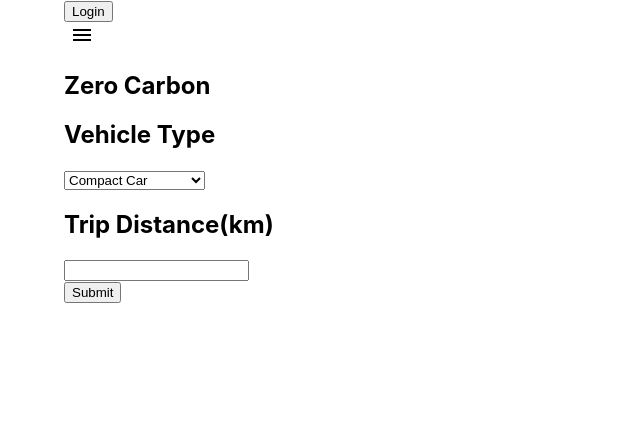
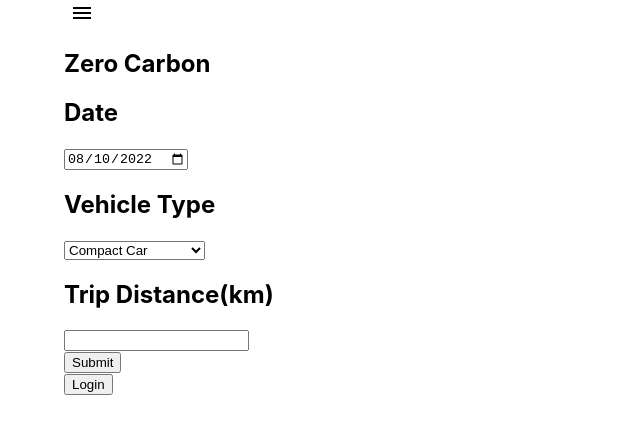
Before and after one commit to Terralings/co2App-frontend, a React (Create React App) app: page / in a window 1280 px wide. Shown: the top 434 px of the page, without its empty margins (0-640 px from the left). Built offline with nearby package versions, Linux system fonts and the light colour scheme; no server answers.

Commit message:
displays data and adds date input field to form

```diff
--- a/src/App.js
+++ b/src/App.js
@@ -41,6 +41,7 @@ function App() {
   const [newForm, setNewForm] = useState({
     // pointA: "",
     // pointB: "",
+    date: "",
     vehTypeInput: "",
     distance: "",
   });
@@ -80,6 +81,7 @@ function App() {
   const getEntry = async () => {
     const token = await user.getIdToken();
     // console.log(token);
+    console.log(user.uid);
     const response = await fetch(URL, {
       method: "GET",
       headers: {
@@ -88,6 +90,7 @@ function App() {
     });
     const data = await response.json();
     setEntry(data);
+    console.log("from get route function: " + entry);
   };
 
   // CREATE ROUTE
@@ -103,6 +106,7 @@ function App() {
       body: JSON.stringify({
         // distance: newForm.distance,
         // carbon: carbonInfo,
+        date: newForm.date.toString(),
         distance: newForm.distance.toString(),
         carbon: carbonInfo.toString(),
         googleId: user.uid.toString(),
@@ -116,20 +120,16 @@ function App() {
     return () => {
       unsubscribe();
     };
-  }, [user]);
+  }, []);
   return (
     <Container>
       <div className="App">
-        {user ? (
-          <button onClick={logout}>Logout</button>
-        ) : (
-          <button onClick={login}>Login</button>
-        )}
         <header>
           <button className="hamburger-icon" onClick={handleClick}>
             <span className="material-symbols-outlined">menu</span>
           </button>
         </header>
+
         <Navigation classState={classState} handleClick={handleClick} />
         <Routes>
           <Route
@@ -159,8 +159,23 @@ function App() {
               />
             }
           />
-          <Route path="/dashboard" element={<Dashboard />} />
+          <Route
+            path="/dashboard"
+            element={
+              <Dashboard
+                user={user}
+                entry={entry}
+                getEntry={getEntry}
+                setEntry={setEntry}
+              />
+            }
+          />
         </Routes>
+        {user ? (
+          <button onClick={logout}>Logout</button>
+        ) : (
+          <button onClick={login}>Login</button>
+        )}
       </div>
     </Container>
   );
--- a/src/components/Dashboard/Dashboard.js
+++ b/src/components/Dashboard/Dashboard.js
@@ -1,6 +1,6 @@
-import React from 'react';
-import './Dashboard.css';
-import Co2Emission from '../Co2Emission/Co2Emission';
+import React, { useEffect } from "react";
+import "./Dashboard.css";
+import Co2Emission from "../Co2Emission/Co2Emission";
 
 import {
   Table,
@@ -11,22 +11,32 @@ import {
   TableRow,
   Paper,
   Typography,
-} from '@mui/material';
-import { borders } from '@mui/system';
+} from "@mui/material";
+import { borders } from "@mui/system";
 
 function Dashboard(props) {
+  useEffect(() => {
+    // console.log(props.entry);
+    props.getEntry();
+    console.log(props.entry + "from useeffect on dashboard");
+  }, [props.user]);
   return (
     <div>
       <h4>Past Trips</h4>
+      {/*
+      {props.entry.map((entry, index) => (
+        <h2> {entry.carbon}</h2>
+      ))} */}
       <TableContainer
         className="tableContainer"
         sx={{
-					backgroundColor: 'black',
-					maxWidth: '95%',
+          backgroundColor: "black",
+          maxWidth: "95%",
           boxShadow: 3,
         }}
         component={Paper}
-				align="center">
+        align="center"
+      >
         <Table aria-label="simple table">
           {/* <TableHead>
 						<TableRow>
@@ -37,13 +47,15 @@ function Dashboard(props) {
 
           <TableBody
             sx={{
-							justifyContent: 'left',
-						}}>
-						<TableRow>
-							<TableCell style={{ color: 'white' }}>6.8 CO2 </TableCell>
-
-							<TableCell style={{ color: 'white' }}>Time </TableCell>
+              justifyContent: "left",
+            }}
+          >
+            {props.entry.map((entry, index) => (
+              <TableRow key={index}>
+                <TableCell style={{ color: "white" }}>{entry.carbon}</TableCell>
+                <TableCell style={{ color: "white" }}>{entry.date}</TableCell>
               </TableRow>
+            ))}
           </TableBody>
         </Table>
       </TableContainer>
--- a/src/components/Home/Home.js
+++ b/src/components/Home/Home.js
@@ -37,6 +37,22 @@ function Home(props) {
         <h1>Zero Carbon</h1>
         <form className="co2Form" onSubmit={props.handleCalcSubmit}>
           <div className="field-inline">
+            <label for="date">
+              {" "}
+              <h2>Date</h2>
+            </label>
+            <input
+              type="date"
+              name="date"
+              value="2022-08-10"
+              onChange={(event) =>
+                props.setNewForm({
+                  ...props.newForm,
+                  date: event.target.value,
+                })
+              }
+            />
+
             <h2 className="form-label">Vehicle Type</h2>
             <select
               name={props.newForm.vehTypeInput}
--- a/src/components/Navigation/Navigation.js
+++ b/src/components/Navigation/Navigation.js
@@ -1,39 +1,46 @@
-import React, { useEffect, useState } from 'react';
-import { Link } from 'react-router-dom';
-import './Navigation.css';
+import React, { useEffect, useState } from "react";
+import { Link } from "react-router-dom";
+import "./Navigation.css";
 
 function Navigation({ classState, handleClick }) {
-
   return (
-        <div className={`${classState}` + ' nav'}>
-            <nav className='nav-container'>
-                <div className ='top-nav'>
-                    <button className='closebtn-container' id='closebtn' onClick={handleClick}>
-                        <span className='closebtn'>&times;</span>
+    <div className={`${classState}` + " nav"}>
+      <nav className="nav-container">
+        <div className="top-nav">
+          <button
+            className="closebtn-container"
+            id="closebtn"
+            onClick={handleClick}
+          >
+            <span className="closebtn">&times;</span>
           </button>
-                    <div className='logo-container'>
-                        <Link to='/'>
-                            <img src='/Assets/BLACK_LOGO.png' alt="ZeroCarbon logo" className='darkLogo'
-                            onClick={handleClick}/>
+          <div className="logo-container">
+            <Link to="/">
+              <img
+                src="/Assets/BLACK_LOGO.png"
+                alt="ZeroCarbon logo"
+                className="darkLogo"
+                onClick={handleClick}
+              />
             </Link>
           </div>
-                    <ul className='ul-top'>
-                        <Link to='/about' className='nav-item' onClick={handleClick}>
+          <ul className="ul-top">
+            <Link to="/about" className="nav-item" onClick={handleClick}>
               ABOUT
             </Link>
-                        <Link to='/comingsoon' className='nav-item' onClick={handleClick}>
+            <Link to="/comingsoon" className="nav-item" onClick={handleClick}>
               RESOURCES
             </Link>
-                        <Link to='/comingsoon' className='nav-item' onClick={handleClick}>
+            <Link to="/comingsoon" className="nav-item" onClick={handleClick}>
               GET INVOLVED
             </Link>
           </ul>
         </div>
-                <ul className='bottom-nav'>
-                    <Link to='/account' className='nav-item' onClick={handleClick}>
+        <ul className="bottom-nav">
+          <Link to="/dashboard" className="nav-item" onClick={handleClick}>
             Account
           </Link>
-                    <Link to='/comingsoon' className='nav-item' onClick={handleClick}>
+          <Link to="/comingsoon" className="nav-item" onClick={handleClick}>
             Contact Us
           </Link>
         </ul>
```
Lines whose indentation alone changed are shown as unchanged.
